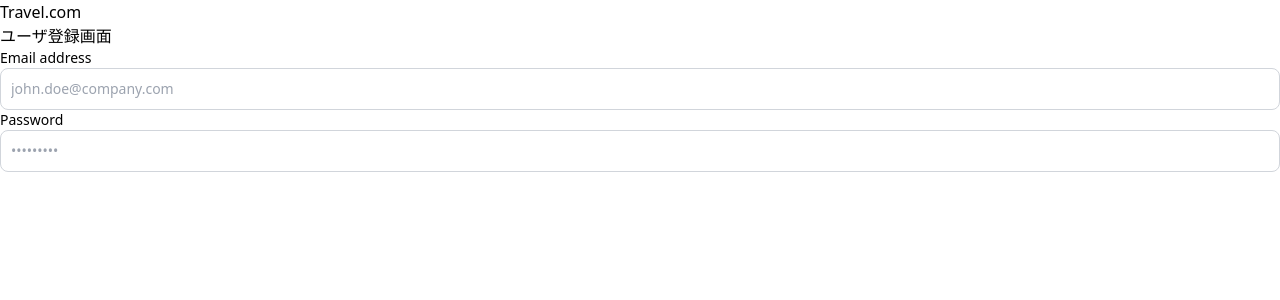
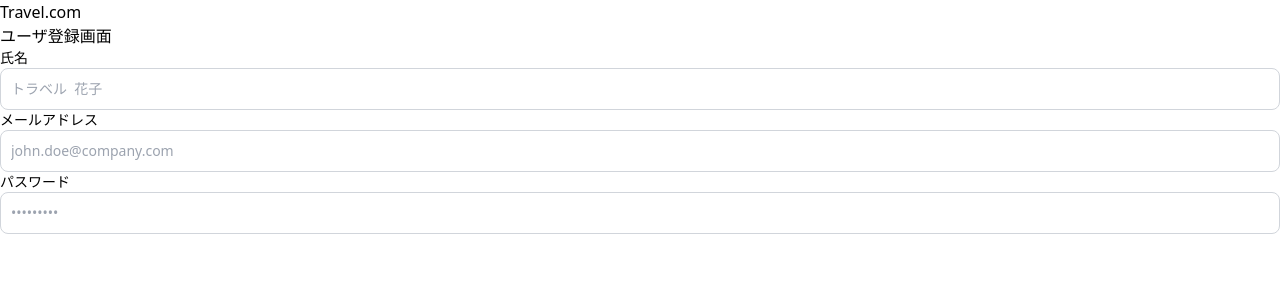
Before and after one commit to ymym98/travel-app, a Vue app: page /signUp in a window 1280 px wide. Shown: the top 300 px of the page. Built offline with nearby package versions, Linux system fonts and the light colour scheme; no server answers; what tw-elements would draw is missing.

Commit message:
ログインしたらヘッダーに名前を表示する機能を追加

```diff
--- a/src/components/HeaderView.vue
+++ b/src/components/HeaderView.vue
@@ -7,6 +7,10 @@
       >
         <div class="text-lg font-bold">Travel.com</div>
 
+        <!-- ログイン状態なら名前を表示する -->
+        <div v-if="this.$store.getters.isLoggedIn">
+          {{ this.$store.getters.user.displayName }}さん
+        </div>
         <!-- 会員登録等 -->
         <div class="space-x-12 hidden md:flex items-center">
           <!-- ログアウト状態なら「ログイン」ボタンを表示 -->
@@ -24,11 +28,8 @@
             >ログアウト
           </router-link>
 
-          <a
-            href="#skills"
-            class="hover:text-selected-text transition-all duration-300"
-            >会員登録</a
-          >
+          <font-awesome-icon :icon="['fas', 'user']" />
+
           <a href="#contact">
             <button
               class="px-6 py-2 bg-theme font-bold rounded-lg hover:bg-purple-600 transition-all duration-300"
@@ -46,11 +47,17 @@
 </template>
 
 <script>
+import { auth } from "../firebase";
 export default {
   data() {
-    return {};
+    return {
+      displayName: "",
+    };
   },
   methods: {
+    /**
+     * ログアウトする.
+     */
     logOut() {
       this.$store.dispatch("logoutUser");
     },
--- a/src/main.ts
+++ b/src/main.ts
@@ -15,12 +15,13 @@ import {
   faUserSecret,
   faMagnifyingGlass,
   faStar,
+  faUser,
 } from "@fortawesome/free-solid-svg-icons";
 
 Vue.config.productionTip = false;
 
 /* add icons to the library */
-library.add(faUserSecret, faMagnifyingGlass, faStar);
+library.add(faUserSecret, faMagnifyingGlass, faStar, faUser);
 
 /* add font awesome icon component */
 Vue.component("font-awesome-icon", FontAwesomeIcon);
@@ -32,21 +33,3 @@ new Vue({
   store,
   render: (h) => h(App),
 }).$mount("#app");
-
-export default {
-  // created() {
-  //   auth.onAuthStateChanged((user) => {
-  //     setPersistence(auth, browserSessionPersistence)
-  //       .then(() => {
-  //         console.log("main.tsのuser:", user);
-  //       })
-  //       .catch((error) => {
-  //         // Handle Errors here.
-  //         const errorCode = error.code;
-  //         const errorMessage = error.message;
-  //         console.log("main.tsのerrorCode:", errorCode);
-  //         console.log("main.tsのerrorMessage:", errorMessage);
-  //       });
-  //   });
-  // },
-};
--- a/src/views/RegisterAdmin.vue
+++ b/src/views/RegisterAdmin.vue
@@ -2,11 +2,28 @@
   <div>
     <h1>ユーザ登録画面</h1>
     <form>
+      <!-- 名前 -->
+      <div class="mb-6">
+        <label
+          for="name"
+          class="block mb-2 text-sm font-medium text-gray-900 dark:text-white"
+          >氏名</label
+        >
+        <input
+          v-model="displayName"
+          id="name"
+          class="bg-gray-50 border border-gray-300 text-gray-900 text-sm rounded-lg focus:ring-blue-500 focus:border-blue-500 block w-full p-2.5 dark:bg-gray-700 dark:border-gray-600 dark:placeholder-gray-400 dark:text-white dark:focus:ring-blue-500 dark:focus:border-blue-500"
+          placeholder="トラベル  花子"
+          required
+        />
+      </div>
+
+      <!-- メールアドレス -->
       <div class="mb-6">
         <label
           for="email"
           class="block mb-2 text-sm font-medium text-gray-900 dark:text-white"
-          >Email address</label
+          >メールアドレス</label
         >
         <input
           v-model="email"
@@ -17,11 +34,13 @@
           required
         />
       </div>
+
+      <!-- パスワード -->
       <div class="mb-6">
         <label
           for="password"
           class="block mb-2 text-sm font-medium text-gray-900 dark:text-white"
-          >Password</label
+          >パスワード</label
         >
         <input
           v-model="password"
@@ -58,7 +77,11 @@
 </template>
 
 <script>
-import { getAuth, createUserWithEmailAndPassword } from "firebase/auth";
+import {
+  getAuth,
+  createUserWithEmailAndPassword,
+  updateProfile,
+} from "firebase/auth";
 import { auth } from "../firebase";
 
 export default {
@@ -66,16 +89,19 @@ export default {
     return {
       email: "",
       password: "",
+      displayName: "",
     };
   },
   methods: {
     registerUser() {
       createUserWithEmailAndPassword(auth, this.email, this.password)
         .then((userCredential) => {
-          // Signed in
           console.log("成功");
           const user = userCredential.user;
-          // ...
+          updateProfile(auth.currentUser, {
+            displayName: this.displayName,
+            // photoURL: "https://example.com/jane-q-user/profile.jpg",
+          });
         })
         .catch((error) => {
           console.log("失敗");
```
